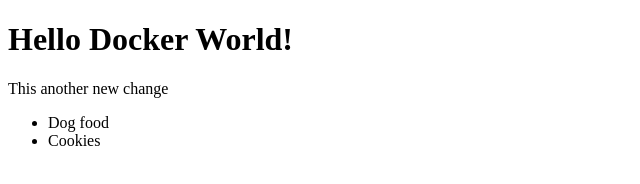
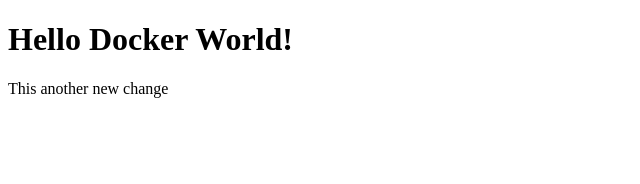
Before and after one commit to VaguelyOnline/docker-example, a plain HTML site: page src/index.html in a window 1280 px wide. Shown: the whole page, without its empty margins (0-640 px from the left). Drawn offline with Linux system fonts and the light colour scheme.

Commit message:
Revert "Added shopping list."
This reverts commit c4a20864928208814361c1daa074a11d0df03a53.

```diff
--- a/src/index.html
+++ b/src/index.html
@@ -9,9 +9,5 @@
 <body>
     <h1>Hello Docker World!</h1>
     <p>This another new change</p>
-    <ul>
-        <li>Dog food</li>
-        <li>Cookies</li>
-    </ul>
 </body>
 </html>
```
